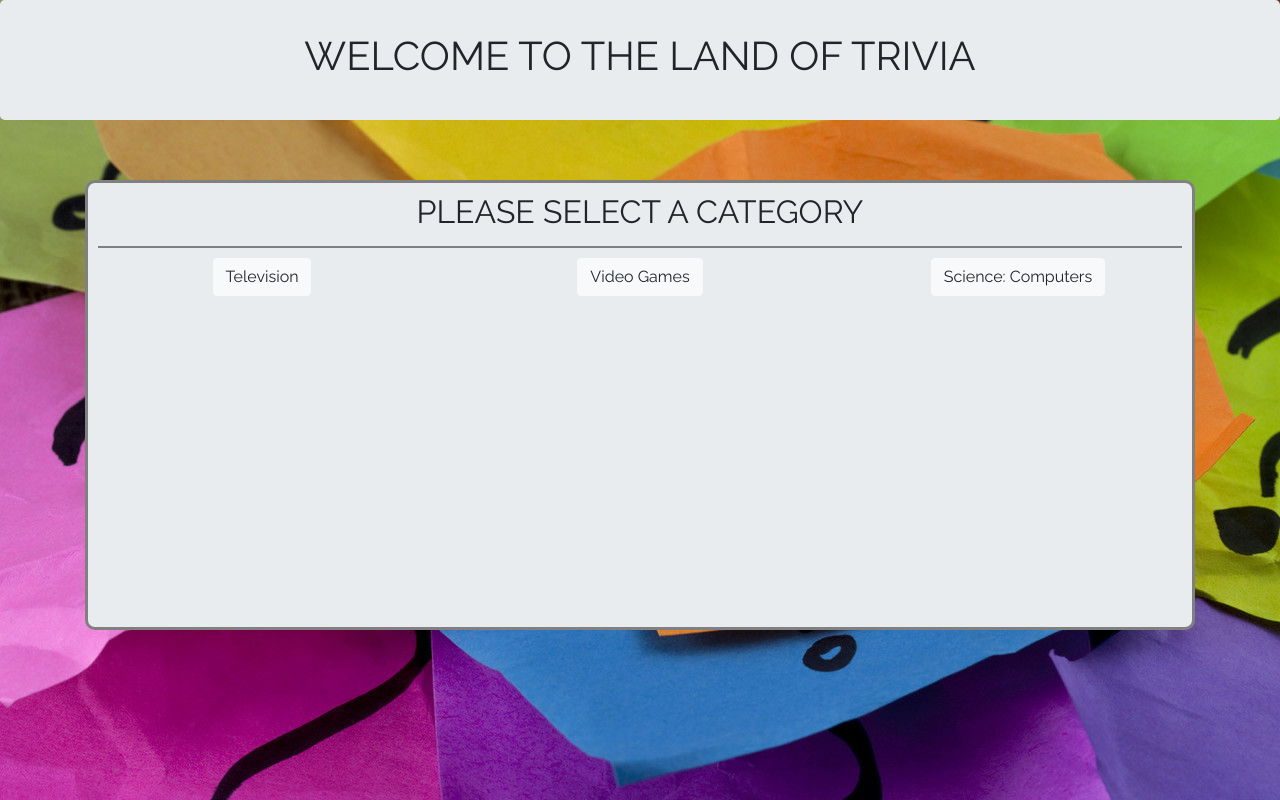
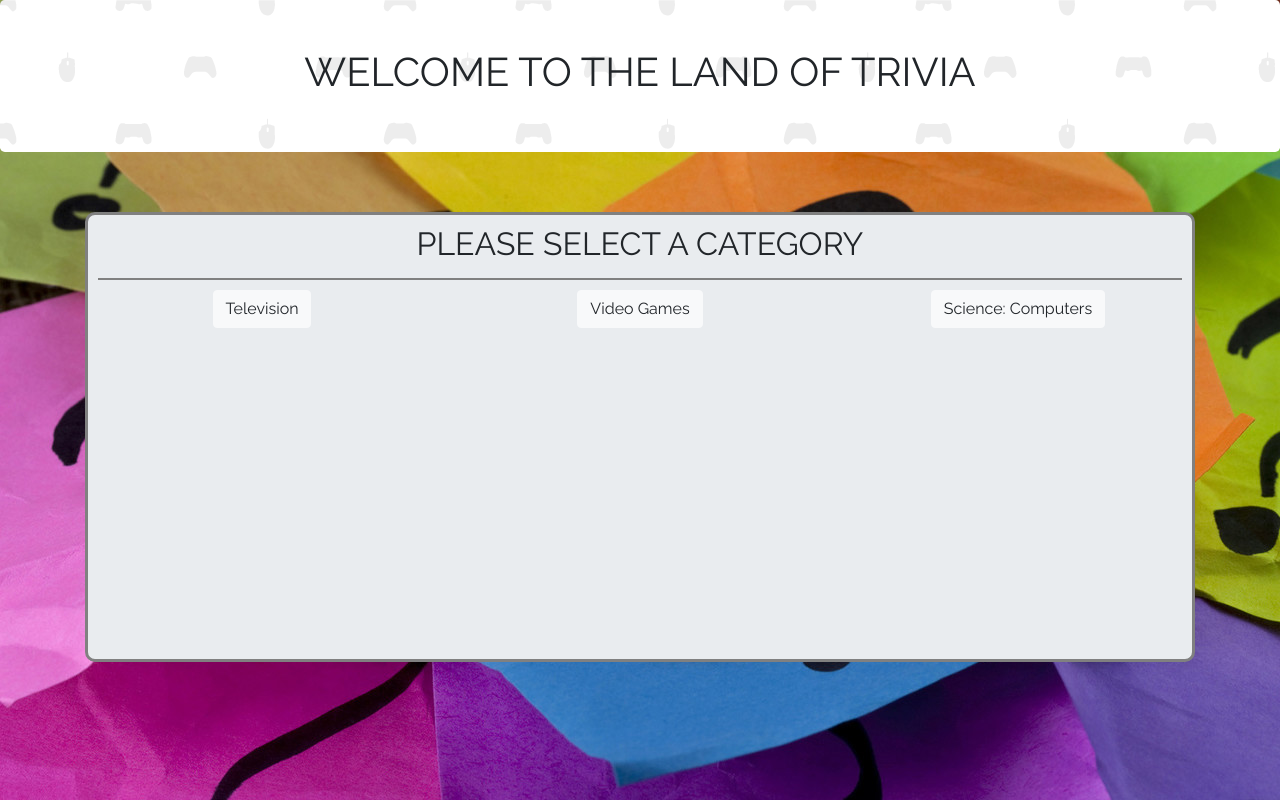
Before and after one commit to Justin-Singh125125/Trivia-Game, a plain HTML site: page index.html in a window 1280 px wide. Drawn offline with nearby package versions, Linux system fonts and the light colour scheme.

Commit message:
Added background to jumbotron

```diff
--- a/assets/css/style.css
+++ b/assets/css/style.css
@@ -62,8 +62,10 @@ body{
     margin: 0 auto;
 }
 .jumbotron{
-    padding: 2rem 1rem;
+    padding: 3rem 2rem;
+    background: url('../images/gaming-pattern.png');
 }
 #display-time-left{
     padding: 20px;
+    margin: 10px;
 }
```
Also changed, not shown: assets/images/gaming-pattern.png (added).
